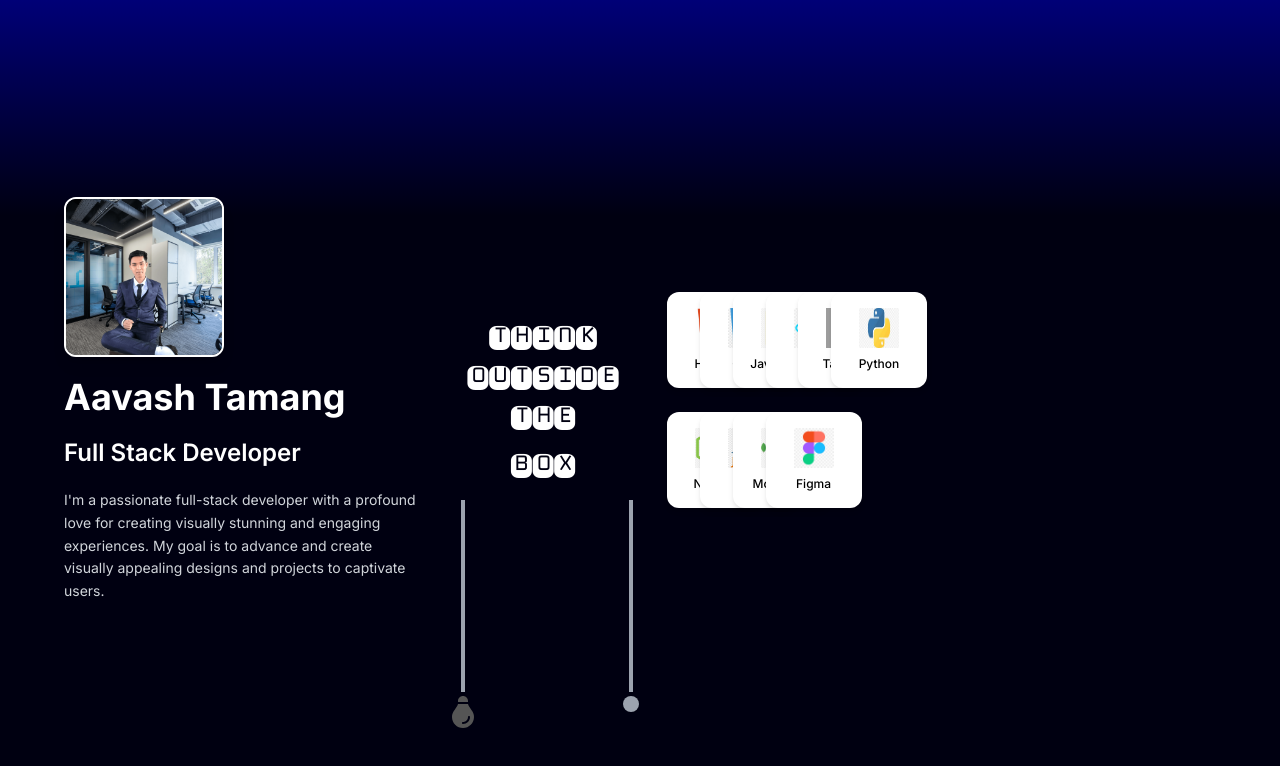
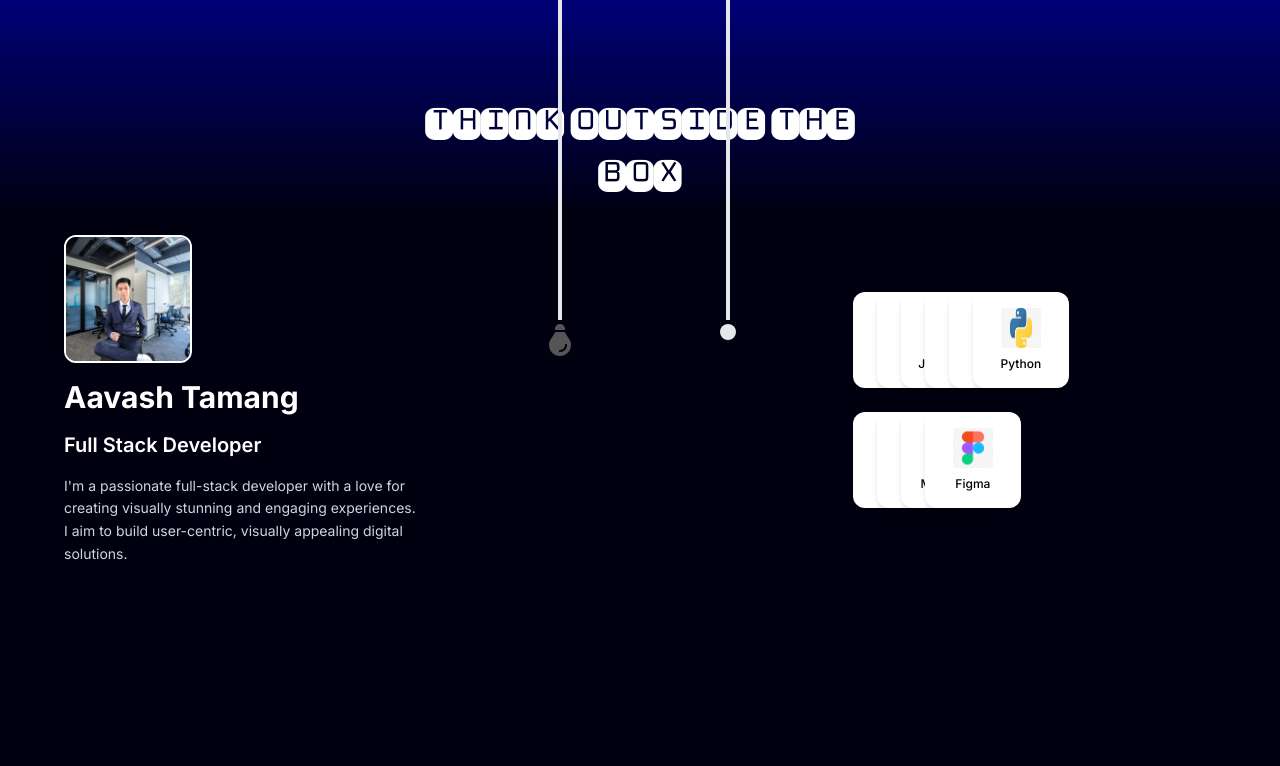
Before and after one commit to TAavash/bulb-portfolio, a React (Vite) app: page / in a window 1280 px wide. Shown: the top 766 px of the page. Built offline with nearby package versions, Linux system fonts and the light colour scheme; grey boxes are pictures that could not be loaded.

Commit message:
Fixed positioniing in hero section and increased the length of bulb-rope

```diff
--- a/src/components/Hero.jsx
+++ b/src/components/Hero.jsx
@@ -18,45 +18,50 @@ const Hero = ({ mode, setMode }) => {
 
   return (
     <div
-      className={`w-screen h-screen flex items-center justify-center px-10 ${textColor}`}
+      className={`relative w-screen h-screen flex items-center justify-center px-6 ${textColor}`}
       style={{ background: gradient }}
     >
-      <div className="flex flex-col md:flex-row gap-12 items-center justify-between w-full max-w-6xl">
-        {/* Left Section */}
-        <div className="flex flex-col items-start gap-5 max-w-md">
+      {/* Absolute Bulb */}
+      <div className="absolute top-0 left-1/2 transform -translate-x-1/2 z-30">
+        <Bulb mode={mode} setMode={setMode} />
+      </div>
+
+      {/* Absolute "THINK OUTSIDE THE BOX" Text */}
+      <div className="absolute top-24 left-1/2 transform -translate-x-1/2 z-20 text-center">
+        <h1
+          className="text-3xl md:text-5xl"
+          style={{ fontFamily: "Monofett" }}
+        >
+          THINK OUTSIDE THE <br />
+          <span className="block mt-1">BOX</span>
+        </h1>
+      </div>
+
+      {/* Background Grid Layout */}
+      <div className="z-10 grid grid-cols-1 md:grid-cols-3 items-center w-full max-w-6xl gap-10">
+        {/* Left - Profile */}
+        <div className="flex flex-col items-start gap-4 max-w-sm">
           <img
             src="/aavash.png"
             alt="Aavash Tamang"
-            className="w-40 h-40 object-cover rounded-xl border-2 border-white shadow-lg"
+            className="w-32 h-32 rounded-xl border-2 border-white shadow-lg"
           />
-          <h1 className="text-4xl font-bold">Aavash Tamang</h1>
-          <h2 className="text-2xl font-semibold text-cyan-400">
+          <h1 className="text-3xl font-bold">Aavash Tamang</h1>
+          <h2 className="text-xl text-cyan-400 font-semibold">
             Full Stack Developer
           </h2>
-          <p className="text-sm leading-relaxed text-gray-300">
-            I'm a passionate full-stack developer with a profound love for
-            creating visually stunning and engaging experiences. My goal is to
-            advance and create visually appealing designs and projects to
-            captivate users.
+          <p className="text-sm text-gray-300 leading-relaxed">
+            I'm a passionate full-stack developer with a love for creating
+            visually stunning and engaging experiences. I aim to build
+            user-centric, visually appealing digital solutions.
           </p>
         </div>
 
-        {/* Center Title with Bulb */}
-        <div className="relative flex flex-col items-center">
-          <div
-            className="text-2xl md:text-4xl tracking-wide text-center"
-            style={{ fontFamily: "Monofett" }}
-          >
-            THINK OUTSIDE THE <br />
-            <span className="block text-center mt-2">BOX</span>
-          </div>
-          <div className="absolute top-full mt-4">
-            <Bulb mode={mode} setMode={setMode} />
-          </div>
-        </div>
+        {/* Empty Middle Column — just to leave space behind the floating section */}
+        <div className="hidden md:block"></div>
 
-        {/* Technologies */}
-        <div className="grid grid-cols-3 gap-4">
+        {/* Right - Technologies */}
+        <div className="grid grid-cols-3 gap-4 justify-items-center">
           <Technologies />
         </div>
       </div>
--- a/src/components/PullRope.jsx
+++ b/src/components/PullRope.jsx
@@ -39,9 +39,9 @@ export default function PullRope({
       ? "bg-green-400"
       : mode === "red"
       ? "bg-red-500"
-      : "bg-gray-400";
+      : "bg-gray-200";
 
-  const ropeHeight = isPulled ? "h-60" : "h-48";
+  const ropeHeight = isPulled ? "h-96" : "h-80";
 
   return (
     <div
```
